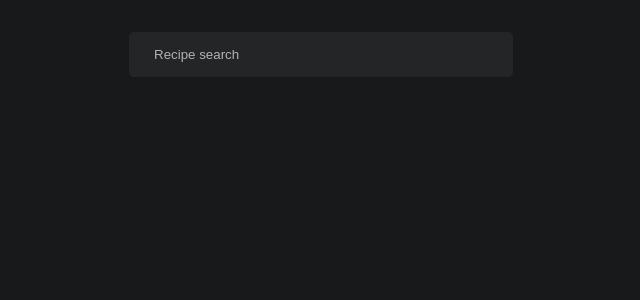
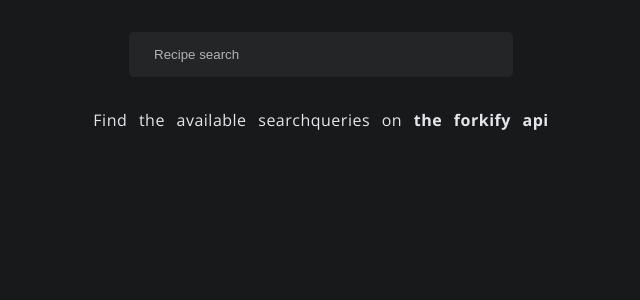
Before and after one commit to Odysseus7/recipe-search, a React (Create React App) app: page / in a window 1280 px wide. Shown: the top 300 px of the page, without its empty margins (319-959 px from the left). Built offline with nearby package versions, Linux system fonts and the light colour scheme.

Commit message:
Link to forkifyAPI on homepage

```diff
--- a/src/App.jsx
+++ b/src/App.jsx
@@ -3,26 +3,30 @@ import SearchBar from './components/Searchbar/SearchBar';
 import './App.scss';
 import axios from 'axios';
 import RecipeList from './components/Recipes/RecipeList';
+import Keywords from './Keywords';
 
 class App extends React.Component {
     constructor(props) {
         super(props);
         this.state = {
-            recipes: []
+            recipes: null
         }
     }
 
     handleSearchSubmit = async (keyword) => {
         const recipes = await axios.get(`https://forkify-api.herokuapp.com/api/search?q=${keyword}`);
         this.setState({recipes: recipes.data.recipes})
-        console.log(this.state.recipes);
+
     }
 
     render() {
         return (
             <div className="container">
                 <SearchBar onSubmit={this.handleSearchSubmit} />
-                <RecipeList recipesArray={this.state.recipes} />
+                {
+                    this.state.recipes ? <RecipeList recipesArray={this.state.recipes} /> : <Keywords />
+                }
+
             </div>
         )
     }
--- /dev/null
+++ b/src/Keywords.jsx
@@ -0,0 +1,12 @@
+import React from 'react';
+import './Keywords.scss';
+
+const Keywords = () => {
+    return (
+        <div class="searchqueries">
+            <p>Find the available searchqueries on <a href="https://forkify-api.herokuapp.com/phrases.html" target="_blank">the forkify api</a></p>
+        </div>
+    )
+}
+
+export default Keywords;
--- /dev/null
+++ b/src/Keywords.scss
@@ -0,0 +1,22 @@
+.searchqueries {
+  margin-top: 2rem;
+
+  p {
+    font-weight: 300;
+    word-spacing: 7px;
+    letter-spacing: 0.5px;
+  }
+
+  a {
+    font-weight: 700;
+    color: inherit;
+    text-decoration: none;
+    display: inline-block;
+    transition: all 1s;
+
+    &:hover {
+      color: #93969b;
+      transform: translateY(-2px);
+    }
+  }
+}
--- a/src/components/Recipes/RecipeCard.scss
+++ b/src/components/Recipes/RecipeCard.scss
@@ -6,6 +6,11 @@
   justify-content: center;
   align-items: center;
   padding: 2rem 1rem;
+  transition: all 1s;
+
+  &:hover {
+    transform: translateY(-8px);
+  }
 
   img {
     max-width: 50%;
```
